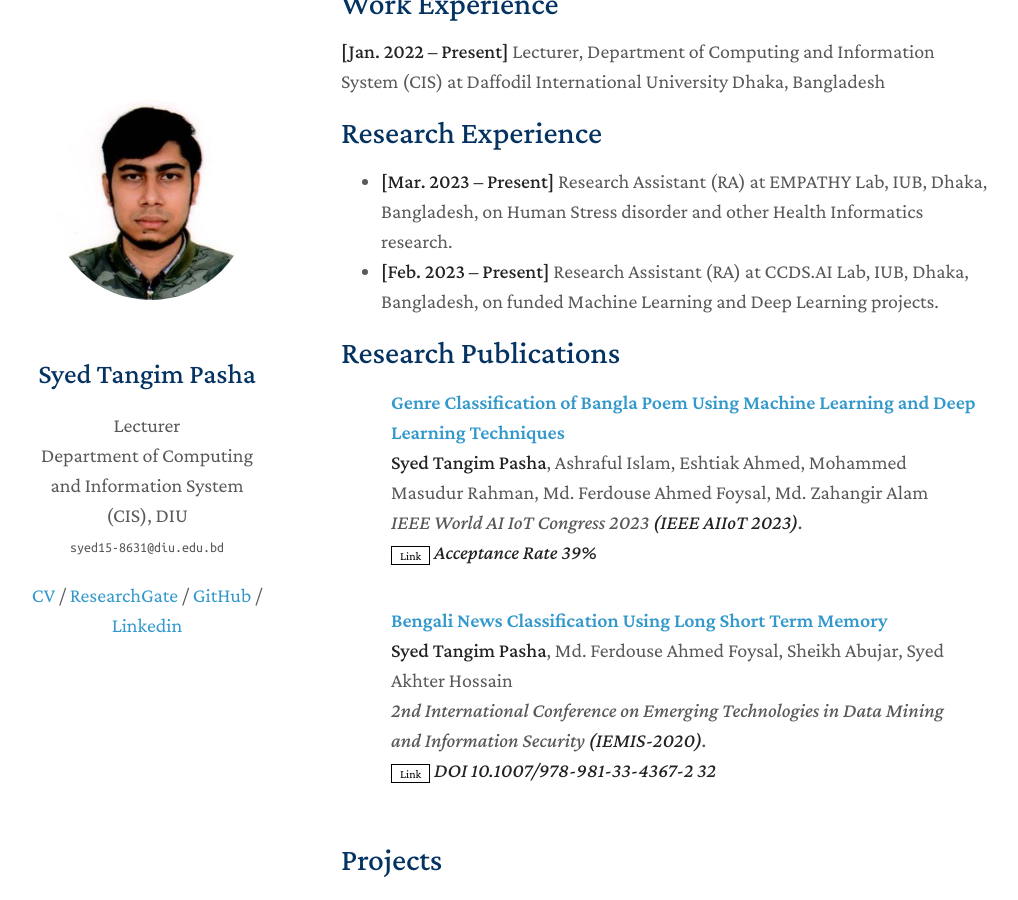
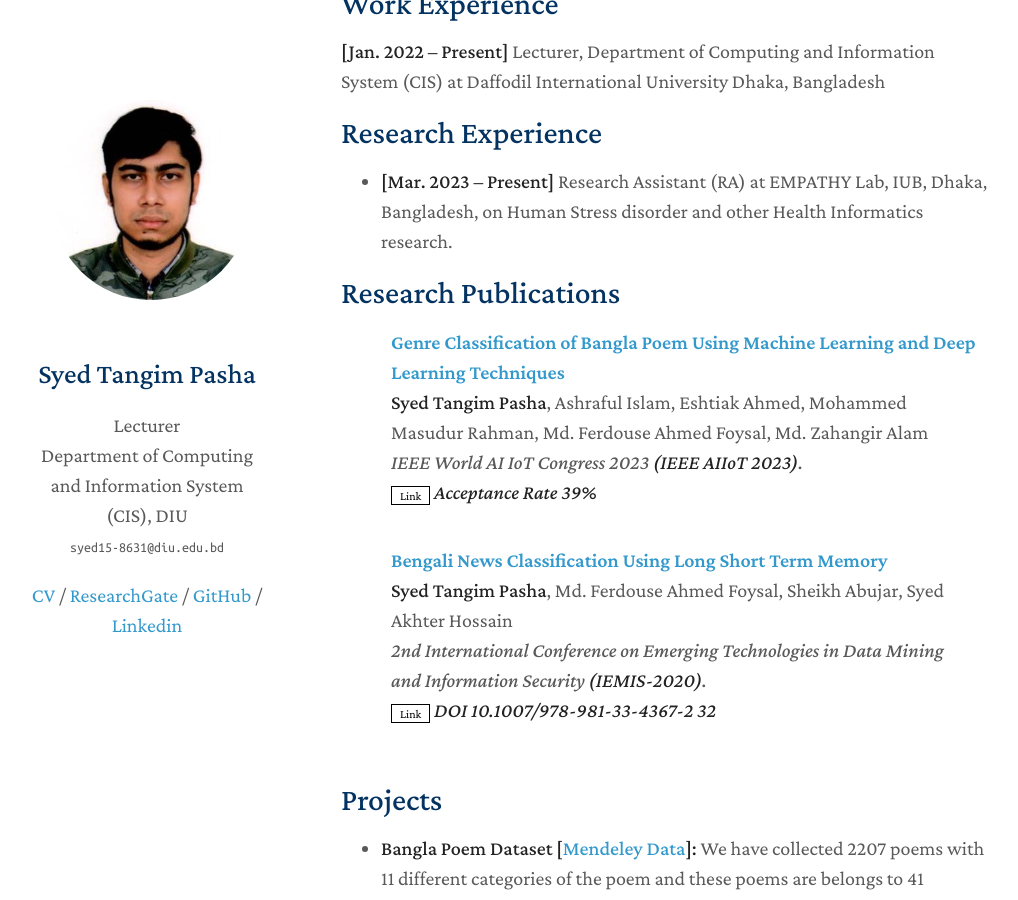
Before and after one commit to Syed-Tangim-Pasha/syed-tangim-pasha.github.io, a Jekyll site: the page built from index.md, in a window 1280 px wide and 900 px high, scrolled down 1174 px. Shown: the whole window, without its empty margins (129-1147 px from the left). Built offline with Jekyll 4.4.1, drawn with Linux system fonts in a browser that asks for light colours; nearby versions of some CDN libraries; a style sheet for code colours, icons or effects is not loaded; our own code applies the rules of GitHub Pages for plain Markdown files.

Commit message:
Update index.md

```diff
--- a/index.md
+++ b/index.md
@@ -27,7 +27,6 @@ I am Syed Tangim Pasha, currently working as a Lecturer in the Department of Com
 ## Research Experience
 
 - **[Mar. 2023 – Present]** Research Assistant (RA) at EMPATHY Lab, IUB, Dhaka, Bangladesh, on Human Stress disorder and other Health Informatics research.
-- **[Feb. 2023 – Present]** Research Assistant (RA) at CCDS.AI Lab, IUB, Dhaka, Bangladesh, on funded Machine Learning and Deep Learning projects.
 
 {% include_relative _includes/publications.md %}
 
```
